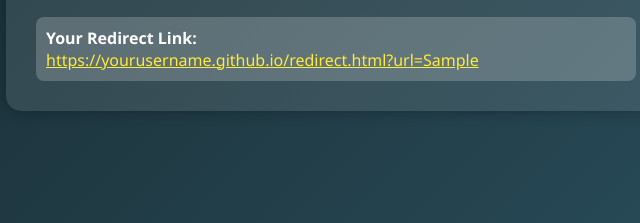
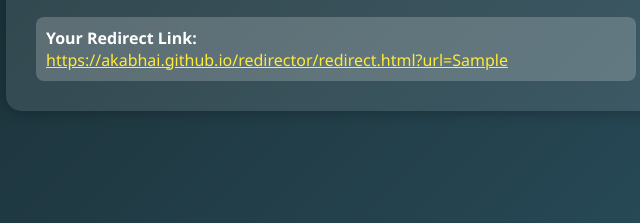
Before and after one commit to akabhai/redirector, a plain HTML site: page index.html in a window 1280 px wide. Both pictures are taken after typing "Sample" into the empty fields and a click on the button "Generate Redirect Link". Shown: the part 497-720 px from the top of the page, 304-944 px from the left. Drawn offline with Linux system fonts and the light colour scheme.

Commit message:
Update index.html

```diff
--- a/index.html
+++ b/index.html
@@ -78,7 +78,7 @@
   const input = document.getElementById('inputUrl').value.trim();
   if (!input) return alert("Please enter a valid URL");
 
-  const base = "https://yourusername.github.io/redirect.html?url="; // 👈 change this to your actual GitHub Pages link
+  const base = "https://akabhai.github.io/redirector/redirect.html?url="; // 👈 change this to your actual GitHub Pages link
   const link = base + encodeURIComponent(input);
 
   document.getElementById('output').innerHTML = `
```
